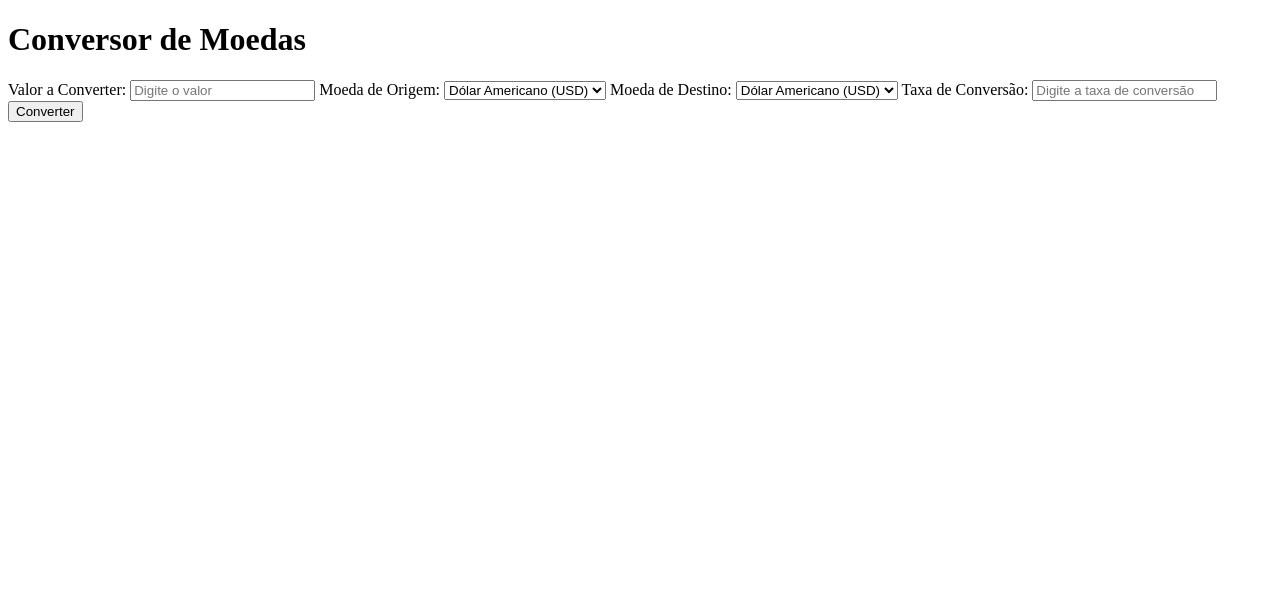
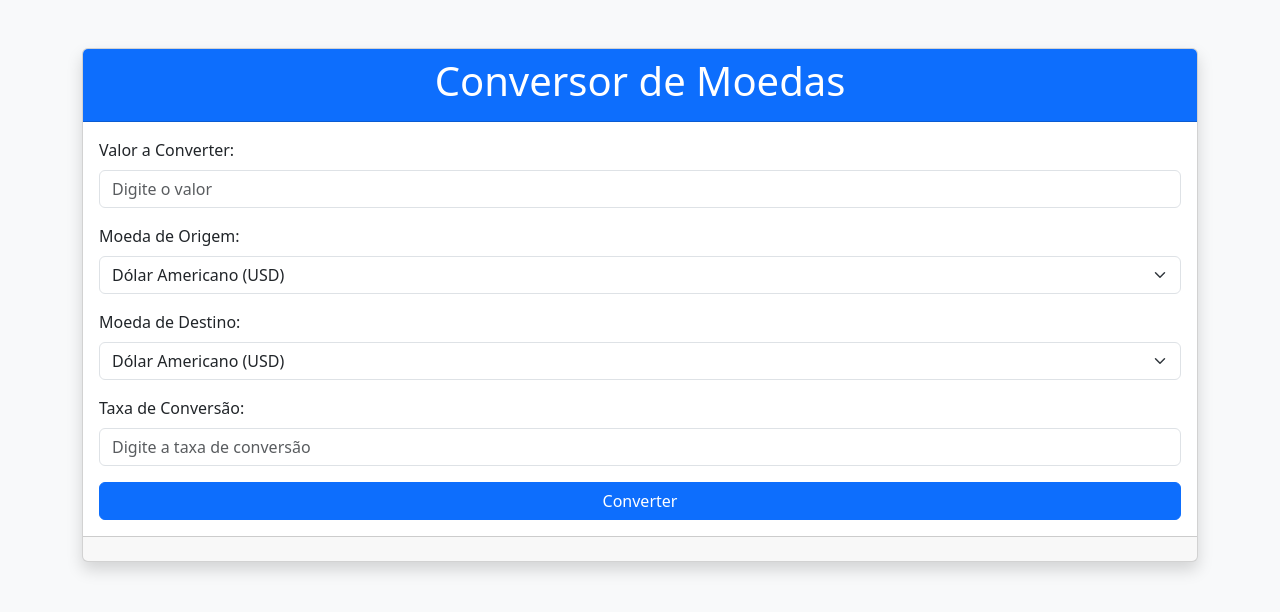
Before and after one commit to andrielystarosky/conversor_moedas, a plain HTML site: page index.html in a window 1280 px wide. Drawn offline with nearby package versions, Linux system fonts and the light colour scheme.

Commit message:
Ajustes no front

```diff
--- a/index.html
+++ b/index.html
@@ -4,37 +4,54 @@
     <meta charset="UTF-8">
     <meta name="viewport" content="width=device-width, initial-scale=1.0">
     <title>Conversor de Moedas</title>
-    <link rel="stylesheet" href="styles.css">
+    <!-- Bootstrap CSS -->
+    <link href="https://cdn.jsdelivr.net/npm/bootstrap@5.3.2/dist/css/bootstrap.min.css" rel="stylesheet">
 </head>
-<body>
-    <div class="container">
+<body class="bg-light">
+    <div class="container mt-5">
+        <div class="card shadow">
+            <div class="card-header bg-primary text-white text-center">
                 <h1>Conversor de Moedas</h1>
-        <label for="valor">Valor a Converter:</label>
-        <input type="number" id="valor" placeholder="Digite o valor" min="0" step="any">
-
-        <label for="moedaOrigem">Moeda de Origem:</label>
-        <select id="moedaOrigem">
+            </div>
+            <div class="card-body">
+                <form id="converterForm">
+                    <div class="mb-3">
+                        <label for="valor" class="form-label">Valor a Converter:</label>
+                        <input type="number" id="valor" class="form-control" placeholder="Digite o valor" min="0" step="any">
+                    </div>
+                    <div class="mb-3">
+                        <label for="moedaOrigem" class="form-label">Moeda de Origem:</label>
+                        <select id="moedaOrigem" class="form-select">
                             <option value="USD">Dólar Americano (USD)</option>
                             <option value="EUR">Euro (EUR)</option>
                             <option value="BRL">Real Brasileiro (BRL)</option>
                             <option value="JPY">Iene Japonês (JPY)</option>
                         </select>
-
-        <label for="moedaDestino">Moeda de Destino:</label>
-        <select id="moedaDestino">
+                    </div>
+                    <div class="mb-3">
+                        <label for="moedaDestino" class="form-label">Moeda de Destino:</label>
+                        <select id="moedaDestino" class="form-select">
                             <option value="USD">Dólar Americano (USD)</option>
                             <option value="EUR">Euro (EUR)</option>
                             <option value="BRL">Real Brasileiro (BRL)</option>
                             <option value="JPY">Iene Japonês (JPY)</option>
                         </select>
+                    </div>
+                    <div class="mb-3">
+                        <label for="taxa" class="form-label">Taxa de Conversão:</label>
+                        <input type="number" id="taxa" class="form-control" placeholder="Digite a taxa de conversão" min="0" step="any">
+                    </div>
+                    <button type="button" class="btn btn-primary w-100" onclick="converterMoeda()">Converter</button>
+                </form>
+            </div>
+            <div class="card-footer text-center">
+                <h5 id="resultado" class="text-success"></h5>
+            </div>
+        </div>
+    </div>
 
-        <label for="taxa">Taxa de Conversão:</label>
-        <input type="number" id="taxa" placeholder="Digite a taxa de conversão" min="0" step="any">
-
-        <button onclick="converterMoeda()">Converter</button>
-
-        <div class="result" id="resultado"></div>
-    </div>
+    <!-- Bootstrap JS and dependencies -->
+    <script src="https://cdn.jsdelivr.net/npm/bootstrap@5.3.2/dist/js/bootstrap.bundle.min.js"></script>
     <script src="script.js"></script>
 </body>
 </html>
--- a/script.js
+++ b/script.js
@@ -22,5 +22,5 @@ function converterMoeda() {
     const valorConvertido = (valor * taxa).toFixed(2);
 
     const resultadoDiv = document.getElementById("resultado");
-    resultadoDiv.innerHTML = `${valor} ${moedaOrigem} equivale a ${valorConvertido} ${moedaDestino} (Taxa de conversão: ${taxa})`;
+    resultadoDiv.textContent = `${valor} ${moedaOrigem} equivale a ${valorConvertido} ${moedaDestino} (Taxa de conversão: ${taxa})`;
 }
--- a/style.css
+++ /dev/null
@@ -1,69 +0,0 @@
-/* Configuração geral da página */
-body {
-    font-family: Arial, sans-serif;
-    background-color: #f4f4f9;
-    margin: 0;
-    padding: 0;
-    display: flex;
-    justify-content: center;
-    align-items: center;
-    height: 100vh;
-}
-
-/* Container principal */
-.container {
-    background: #ffffff;
-    padding: 20px;
-    border-radius: 8px;
-    box-shadow: 0 4px 10px rgba(0, 0, 0, 0.1);
-    max-width: 400px;
-    width: 100%;
-}
-
-/* Título */
-h1 {
-    text-align: center;
-    margin-bottom: 20px;
-    color: #333;
-}
-
-/* Estilo para labels */
-label {
-    font-weight: bold;
-    display: block;
-    margin-top: 10px;
-}
-
-/* Estilo para inputs e selects */
-select, input {
-    width: 100%;
-    padding: 10px;
-    margin-top: 5px;
-    margin-bottom: 15px;
-    border: 1px solid #ccc;
-    border-radius: 4px;
-}
-
-/* Botão */
-button {
-    width: 100%;
-    padding: 10px;
-    background: #4caf50;
-    color: #fff;
-    border: none;
-    border-radius: 4px;
-    cursor: pointer;
-    font-size: 16px;
-}
-
-button:hover {
-    background: #45a049;
-}
-
-/* Estilo para o resultado */
-.result {
-    margin-top: 20px;
-    font-size: 18px;
-    text-align: center;
-    color: #333;
-}
```
Lines whose indentation alone changed are shown as unchanged.
